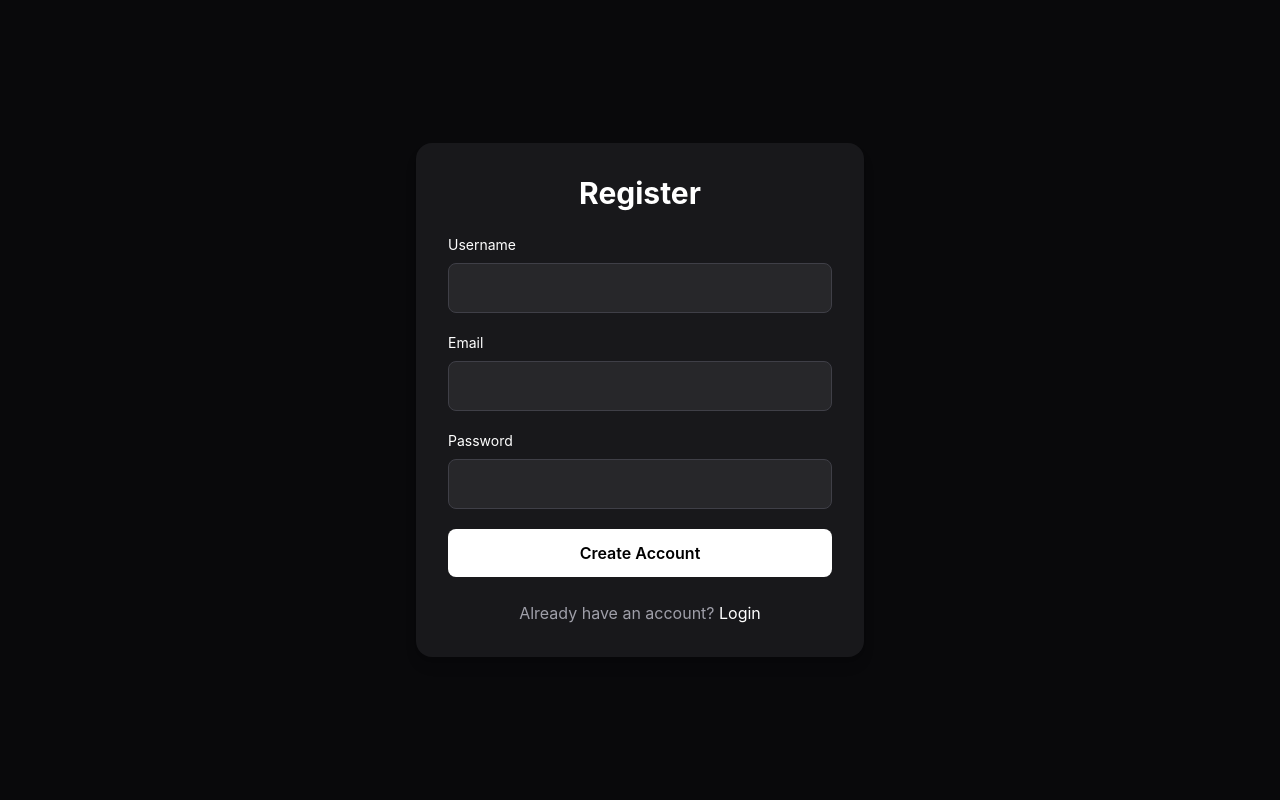
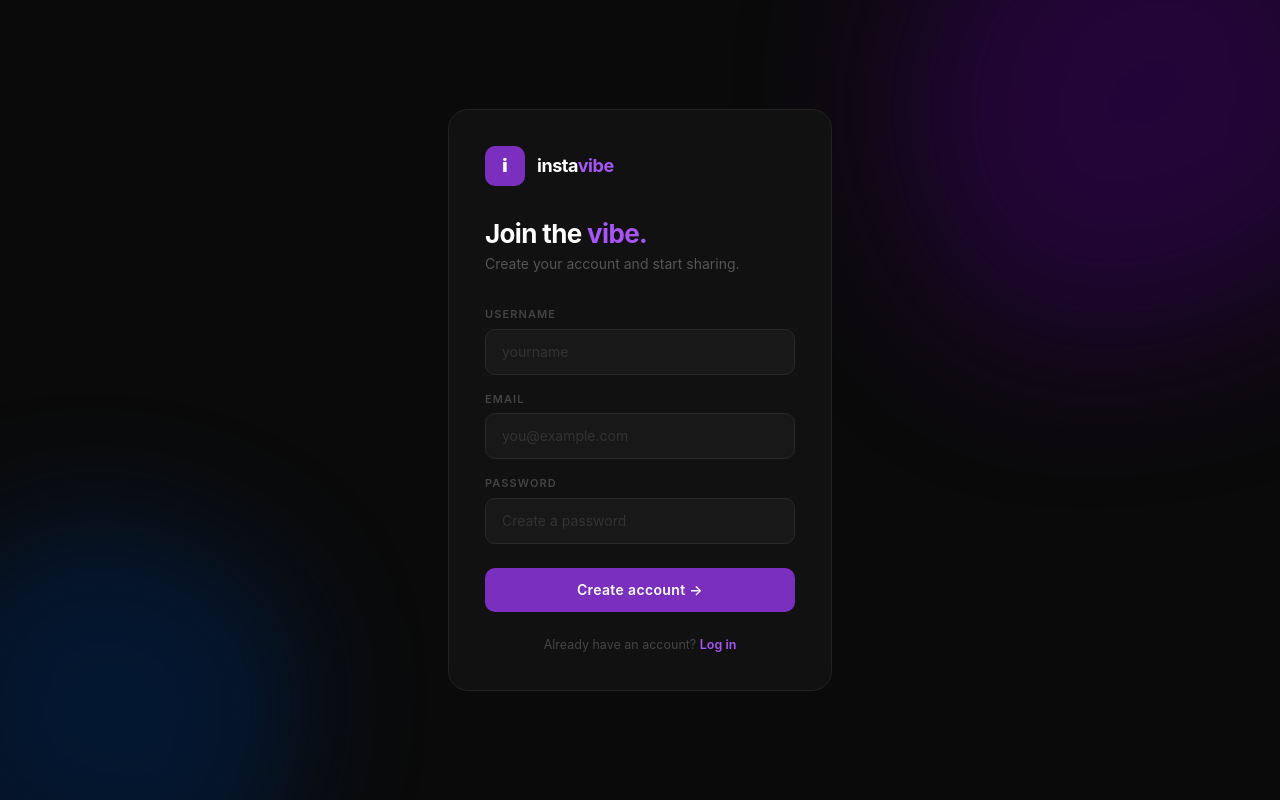
Before and after one commit to EdoSha20/Insta-Clone, a SvelteKit app: page /register in a window 1280 px wide. Built offline with nearby package versions, Linux system fonts and the light colour scheme; no server answers.

Commit message:
create register page ui

```diff
--- a/src/routes/register/+page.svelte
+++ b/src/routes/register/+page.svelte
@@ -1,19 +1,39 @@
 <script>
+	import { resolve } from '$app/paths';
 	let { form } = $props();
 </script>
-<section class="min-h-screen flex items-center justify-center bg-zinc-950 text-white">
-	<div class="w-full max-w-md bg-zinc-900 p-8 rounded-2xl shadow-lg">
-		<h1 class="text-3xl font-bold mb-6 text-center">
-			Register
+
+<section class="min-h-screen flex items-center justify-center bg-[#0A0A0A] px-4 py-10 overflow-hidden relative">
+
+	<div class="absolute w-125 h-125 rounded-full -top-40 -right-30 opacity-50 blur-[80px] bg-[#3D0066]" style="border-radius: 60% 40% 70% 30% / 50% 60% 40% 50%;"></div>
+	<div class="absolute w-95 h-95 rounded-full -bottom-25 -left-20 opacity-60 blur-[60px] bg-[#00204A]" style="border-radius: 40% 60% 30% 70% / 60% 40% 60% 40%;"></div>
+
+	<div class="relative w-full max-w-sm bg-[#111111] border border-[#222222] rounded-[20px] p-9 text-white">
+
+		<div class="flex items-center gap-3 mb-8">
+			<div class="w-10 h-10 rounded-[10px] bg-[#7B2FBE] flex items-center justify-center shrink-0">
+				<span class="text-lg font-black text-white">i</span>
+			</div>
+			<span class="text-lg font-bold tracking-tight">
+				insta<span class="text-[#A855F7]">vibe</span>
+			</span>
+		</div>
+
+		<h1 class="text-[26px] font-bold tracking-tight leading-tight mb-1">
+			Join the <span class="text-[#A855F7]">vibe.</span>
 		</h1>
+		<p class="text-[#555555] text-sm mb-8">Create your account and start sharing.</p>
+
 		{#if form?.error}
-			<p class="bg-red-500/20 border border-red-500 text-red-300 p-3 rounded mb-4">
+			<div class="mb-6 rounded-xl border border-red-900/50 bg-red-950/50 p-3 text-sm text-red-400">
 				{form.error}
-			</p>
+			</div>
 		{/if}
-		<form action="?/register" method="POST" class="space-y-5">
+
+		<form action="?/register" method="POST" class="space-y-4">
+
 			<div>
-				<label for="username" class="block mb-2 text-sm">
+				<label for="username" class="block mb-1.5 text-[11px] font-semibold tracking-widest uppercase text-[#444444]">
 					Username
 				</label>
 				<input
@@ -21,11 +41,13 @@
 					id="username"
 					name="username"
 					required
-					class="w-full p-3 rounded-lg bg-zinc-800 border border-zinc-700 focus:outline-none focus:border-white"
+					class="w-full rounded-[10px] bg-[#181818] border border-[#2A2A2A] px-4 py-3 text-sm text-white placeholder:text-[#333333] focus:outline-none focus:border-[#7B2FBE] transition"
+					placeholder="yourname"
 				/>
 			</div>
+
 			<div>
-				<label for="email" class="block mb-2 text-sm">
+				<label for="email" class="block mb-1.5 text-[11px] font-semibold tracking-widest uppercase text-[#444444]">
 					Email
 				</label>
 				<input
@@ -33,11 +55,13 @@
 					id="email"
 					name="email"
 					required
-					class="w-full p-3 rounded-lg bg-zinc-800 border border-zinc-700 focus:outline-none focus:border-white"
+					class="w-full rounded-[10px] bg-[#181818] border border-[#2A2A2A] px-4 py-3 text-sm text-white placeholder:text-[#333333] focus:outline-none focus:border-[#7B2FBE] transition"
+					placeholder="you@example.com"
 				/>
 			</div>
+
 			<div>
-				<label for="password" class="block mb-2 text-sm">
+				<label for="password" class="block mb-1.5 text-[11px] font-semibold tracking-widest uppercase text-[#444444]">
 					Password
 				</label>
 				<input
@@ -45,21 +69,27 @@
 					id="password"
 					name="password"
 					required
-					class="w-full p-3 rounded-lg bg-zinc-800 border border-zinc-700 focus:outline-none focus:border-white"
+					class="w-full rounded-[10px] bg-[#181818] border border-[#2A2A2A] px-4 py-3 text-sm text-white placeholder:text-[#333333] focus:outline-none focus:border-[#7B2FBE] transition"
+					placeholder="Create a password"
 				/>
 			</div>
+
 			<button
 				type="submit"
-				class="w-full bg-white text-black py-3 rounded-lg font-semibold hover:opacity-80 transition"
+				class="w-full rounded-[10px] bg-[#7B2FBE] hover:bg-[#9333EA] text-white py-3 text-sm font-semibold tracking-wide transition active:scale-[0.99] mt-2"
 			>
-				Create Account
+				Create account →
 			</button>
+
 		</form>
-		<p class="text-center text-zinc-400 mt-6">
+
+		<p class="mt-6 text-center text-[12.5px] text-[#444444]">
 			Already have an account?
-			<a href="/login" class="text-white hover:underline">
-				Login
+			<a href={resolve('/login')} class="text-[#A855F7] font-semibold hover:underline">
+				Log in
 			</a>
 		</p>
+
 	</div>
+
 </section>
```
